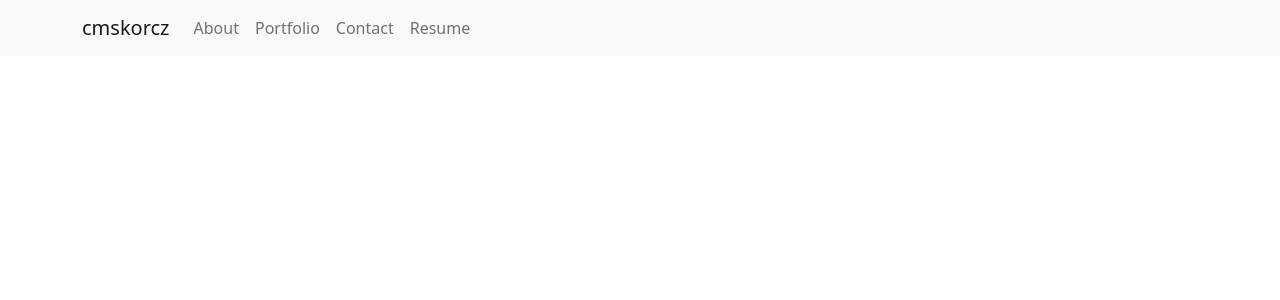
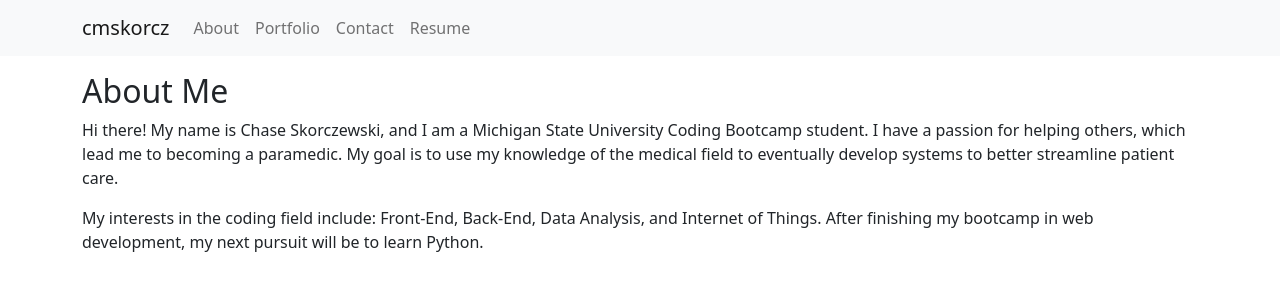
Before and after one commit to cmskorcz/cmskorcz-react-portfolio, a React (Create React App) app: page / in a window 1280 px wide. Shown: the top 300 px of the page. Built offline with nearby package versions, Linux system fonts and the light colour scheme.

Commit message:
unstyled about page loads on start

```diff
--- a/src/App.js
+++ b/src/App.js
@@ -1,11 +1,12 @@
 import Header from './components/Header';
+import About from './components/About';
 
 function App() {
   return (
     <>
     <Header />
     <main>
-
+      <About />
     </main>
     </>
   );
--- /dev/null
+++ b/src/components/About/index.js
@@ -0,0 +1,18 @@
+import React from "react";
+import Container from "react-bootstrap/Container";
+
+function About() {
+  return (
+    <Container className="mt-3">
+      <h2>About Me</h2>
+      <p>
+        Hi there! My name is Chase Skorczewski, and I am a Michigan State University Coding Bootcamp student. I have a passion for helping others, which lead me to becoming a paramedic. My goal is to use my knowledge of the medical field to eventually develop systems to better streamline patient care.
+      </p>
+      <p>
+        My interests in the coding field include: Front-End, Back-End, Data Analysis, and Internet of Things. After finishing my bootcamp in web development, my next pursuit will be to learn Python.
+      </p>
+    </Container>
+  )
+}
+
+export default About;
```
